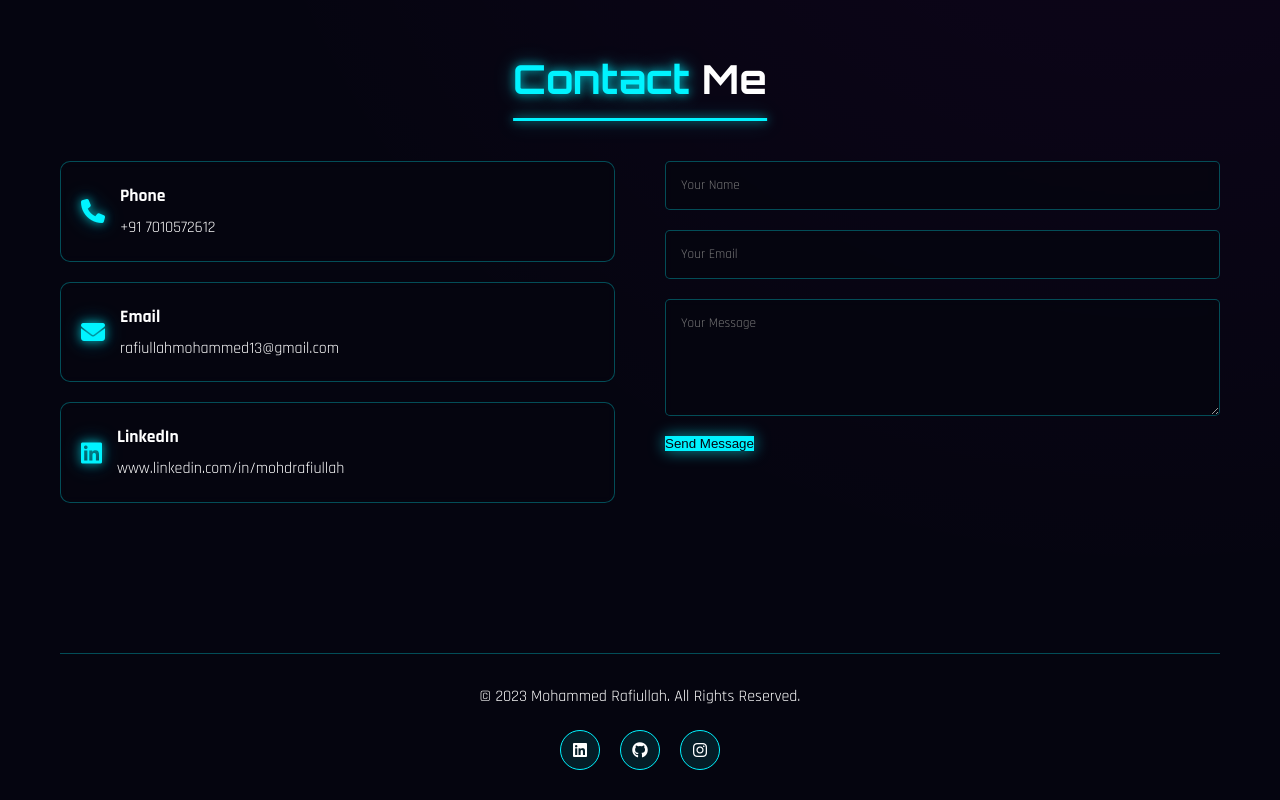
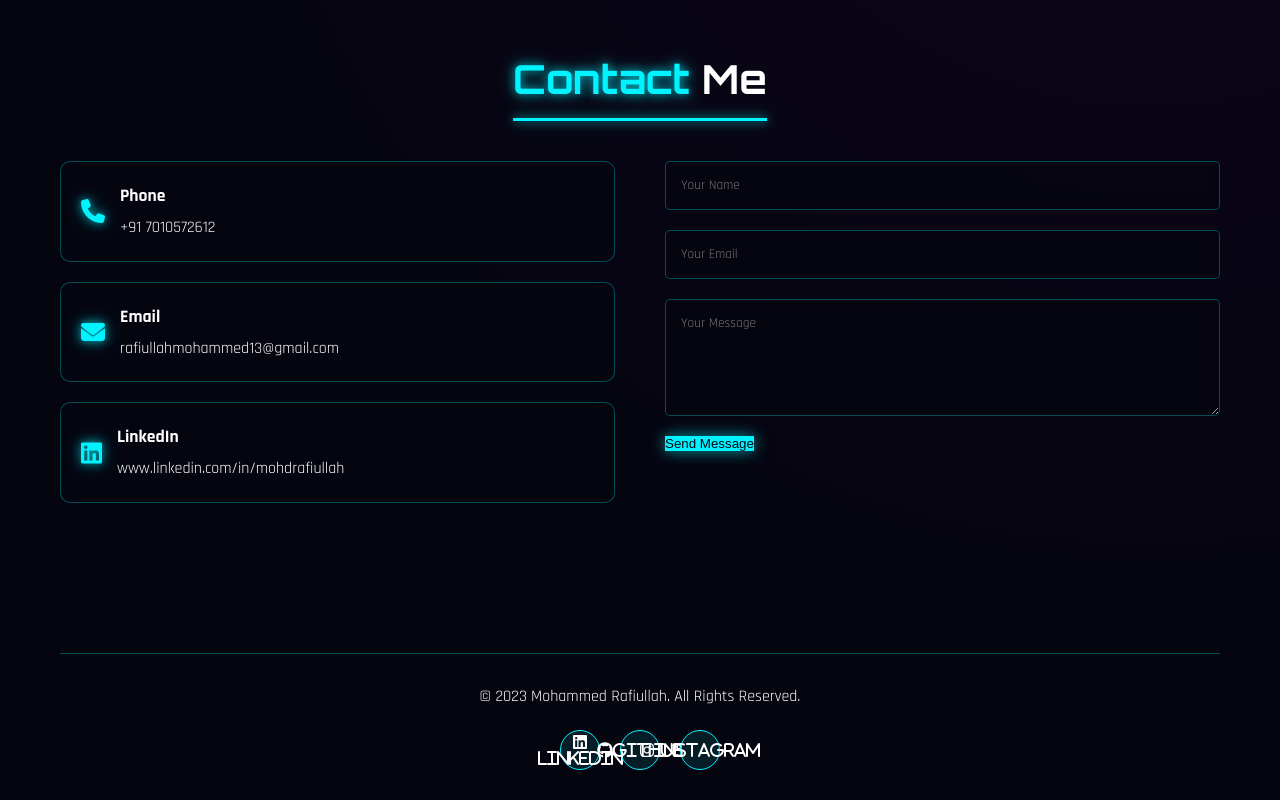
Before and after one commit to Mohammedrafiullah1928/portfolio, a plain HTML site: page index.html in a window 1280 px wide. Shown: the part 5035-5835 px from the top of the page. Drawn offline with Linux system fonts and the light colour scheme.

Commit message:
Update index.html

```diff
--- a/index.html
+++ b/index.html
@@ -369,13 +369,14 @@
         <footer class="footer">
             <p>&copy; 2023 Mohammed Rafiullah. All Rights Reserved.</p>
             <div class="social-links">
-                <a href="https://www.linkedin.com/in/mohdrafiullah/" class="social-link"><i class="fab fa-linkedin"></i></a>
-                <a href="https://github.com/Mohammedrafiullah1928" class="social-link"><i class="fab fa-github"></i></a>
-                <a href="https://www.instagram.com/njan_rafi/" class="social-link"><i class="fab fa-instagram"></i></a>
+                <a href="https://www.linkedin.com/in/mohdrafiullah/" class="social-link"><i class="fab fa-linkedin"> linkedin</i></a>
+                <a href="https://github.com/Mohammedrafiullah1928" class="social-link"><i class="fab fa-github">github</i></a>
+                <a href="https://www.instagram.com/njan_rafi/" class="social-link"><i class="fab fa-instagram">instagram</i></a>
             </div>
         </footer>
     </div>
 
     <script src="script.js"></script>
 </body>
+
 </html>
```
